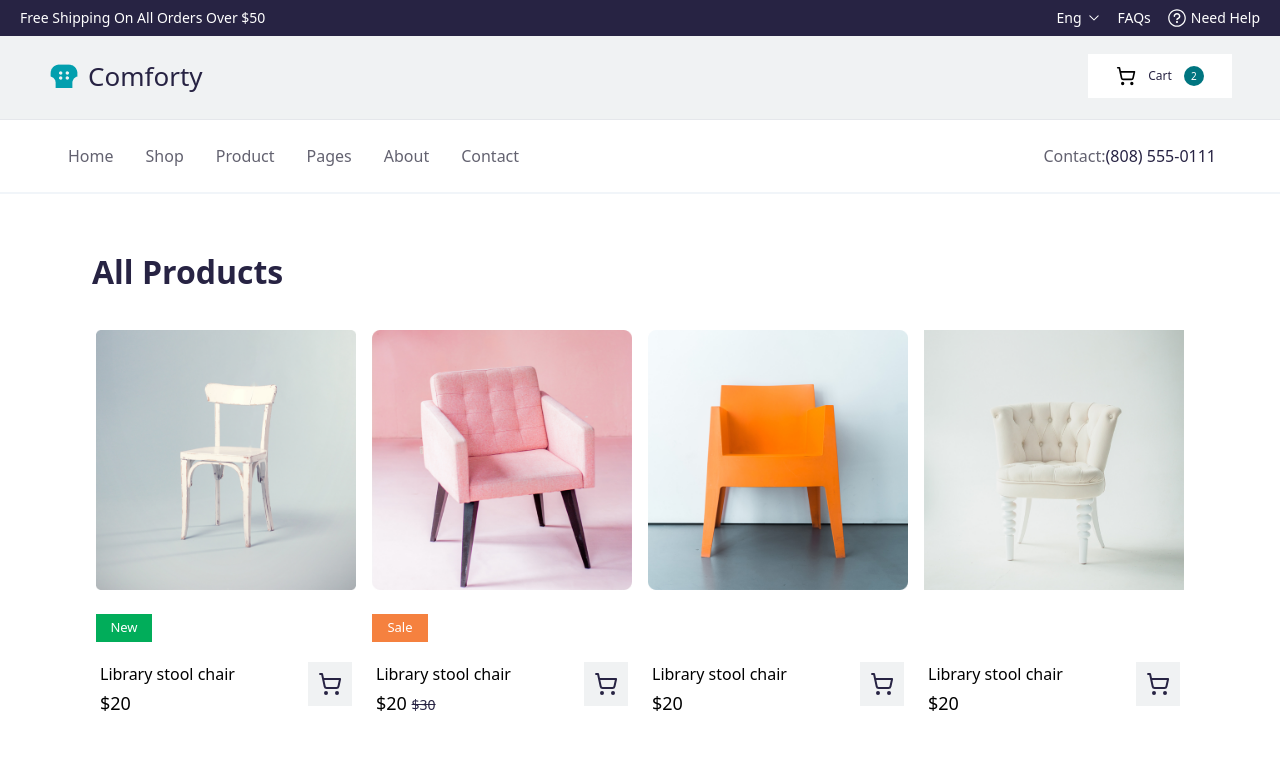
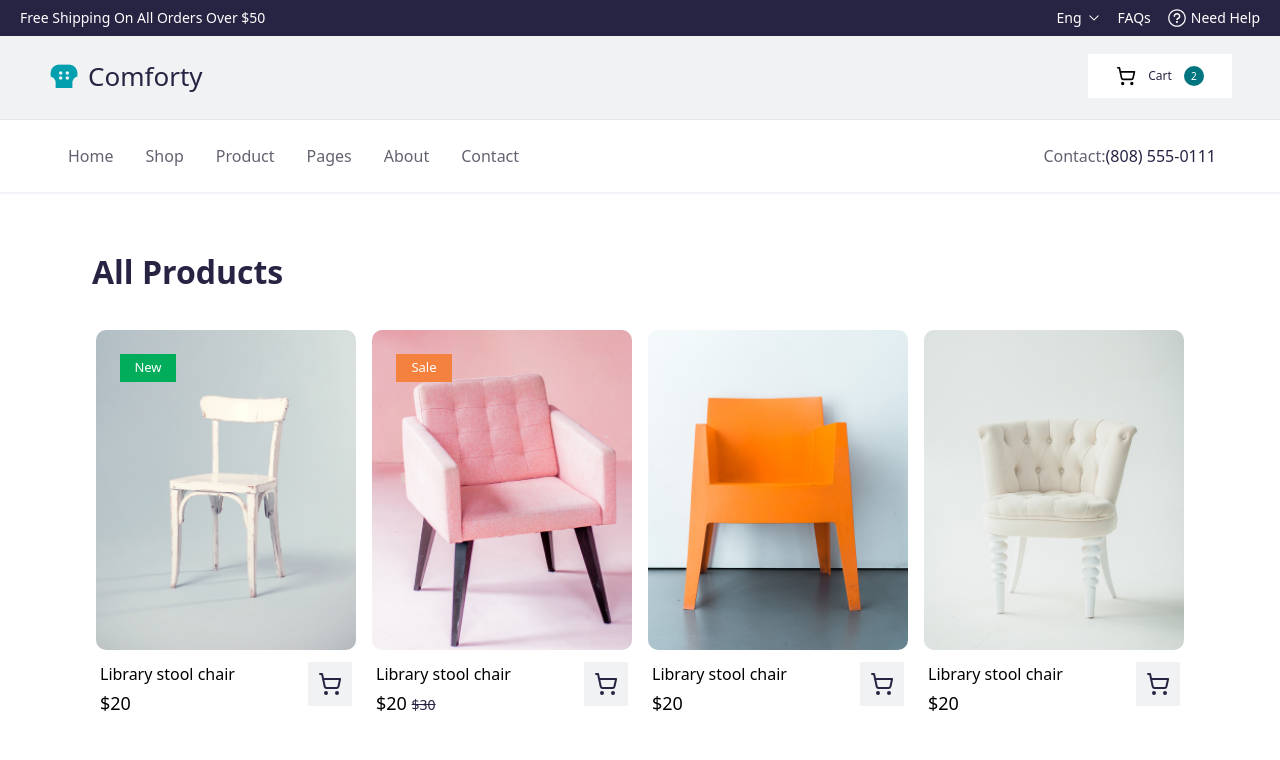
Before and after one commit to Alyan130/ui-ux-hackathon, a Next.js app: page /product in a window 1280 px wide. Shown: the top 760 px of the page. Built offline with nearby package versions, Linux system fonts and the light colour scheme; grey boxes are pictures that could not be loaded.

Commit message:
ui/ux hackathon

```diff
--- a/src/components/allProducts.tsx
+++ b/src/components/allProducts.tsx
@@ -12,9 +12,9 @@ export default function AllProducts() {
             </span>
           </div>
 <div className="py-4 w-full flex flex-wrap gap-x-4  gap-y-10 md:gap-y-12 justify-center md:justify-center">
-  {carddata.map((e, index) => (
+  {carddata.map((e) => (
     <ProductCard
-      key={index}
+      key={e.index}
       index={e.index}
       image={e.image}
       tag={e.tag}
--- a/src/components/featuredProducts.tsx
+++ b/src/components/featuredProducts.tsx
@@ -12,9 +12,9 @@ const products=carddata.splice(0,4)
                 <span className="text-[24px] md:text-[32px] font-semibold text-color1">Featured Products</span>
             </div>
             <div className="w-full py-6 flex flex-row space-y-2 md:space-y-0 justify-center lg:justify-between gap-4 flex-wrap md:flex-nowrap">
-                {products.map((e,index)=>
+                {products.map((e)=>
                <ProductCard
-               key={index}
+               key={e.index}
                 index={e.index}
                 image={e.image}
                 tag={e.tag}
--- a/src/components/productcard.tsx
+++ b/src/components/productcard.tsx
@@ -1,6 +1,6 @@
  import Link from "next/link";
  import { ShoppingCart } from "lucide-react";
-import Image from "next/image";
+
 
  export interface productdata{
      index:number,
@@ -14,17 +14,15 @@ export default function ProductCard({index,image,tag,cutprice}:productdata){
 
   return(
     <>
-
  <div className=" hover:scale-105 transition-all duration-200 ease w-[320px]  md:w-[260px] h-96 flex flex-col">
 
-<Link href={`/product/${index}`}><div
-        className="relative w-full h-80 rounded-[10px] bg-cover bg-center"
-      >
-        <Image src={image} alt="pic" width={320} height={320}/>
+ <Link href={`/product/${index}`}><div  className="relative w-full h-80 rounded-[10px] bg-cover bg-center"
+        style={{backgroundImage:`url("${image}")`}}>
+
         {index === 0 || index === 1 || index===4 || index===5 || index===8 || index===9   ? (
            tag && (
             <div
-              className={`absolute w-14 h-7 text-center py-1 px-1 mt-6 rounded-md ${
+               className={`absolute w-14 h-7 text-center py-1 px-1 mt-6 ml-6 rounded-md ${
                  index === 0 || index === 4 || index===8 ? "bg-[#01AD5A]" : index === 1 || index === 5 || index===9 ? "bg-[#F5813F]": "bg-transparent"
                }`}
              >
@@ -47,7 +45,6 @@ export default function ProductCard({index,image,tag,cutprice}:productdata){
          </Link>
        </div>
      </div>
-
     </>
   );
 }
```
Lines whose indentation alone changed are shown as unchanged.
